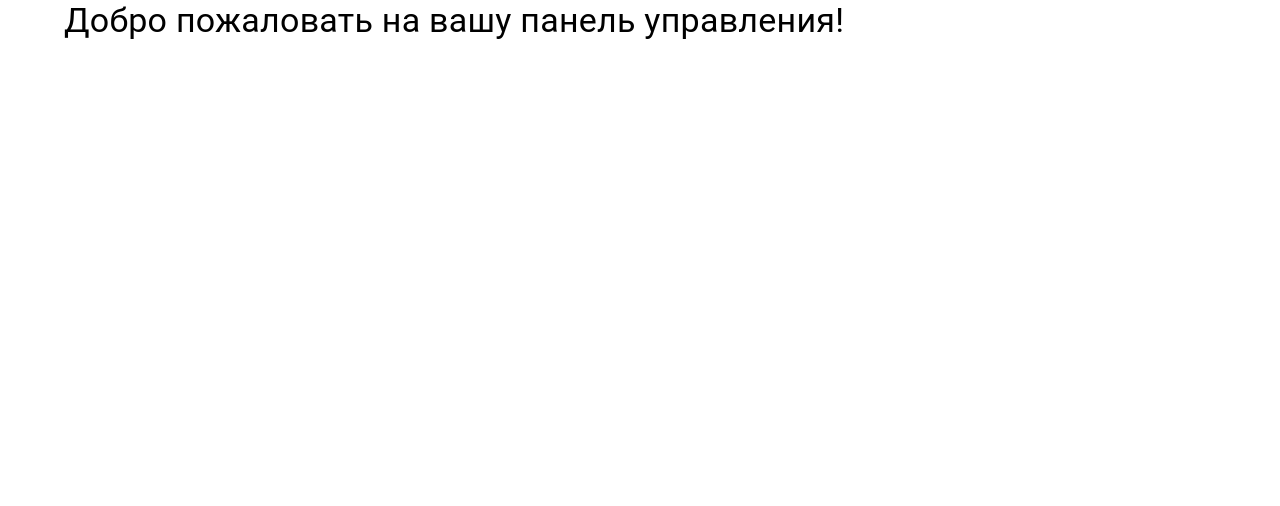
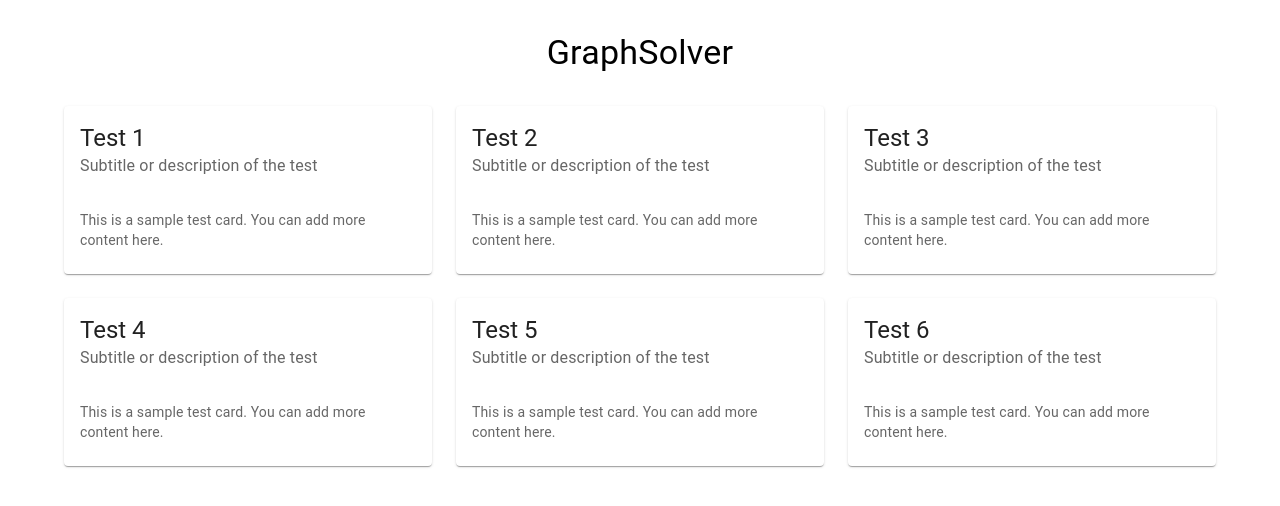
Before and after one commit to minLeya/graph-app, a React (Create React App) app: page /dashboard in a window 1280 px wide. Shown: the top 506 px of the page. Built offline with nearby package versions, Linux system fonts and the light colour scheme.

Commit message:
folder for pages and gris for page w tests

```diff
--- a/src/App.js
+++ b/src/App.js
@@ -1,94 +1,13 @@
-import React, { useState, useEffect } from 'react';
-import { createClient } from '@supabase/supabase-js';
-import { BrowserRouter as Router, Route, Routes, Navigate, useNavigate } from 'react-router-dom';
-import { Container, Card, CardContent, TextField, Button, Typography } from '@mui/material';
-import Dashboard from './Dashboard'; // Убедитесь, что путь к Dashboard.js правильный
-
-const supabase = createClient("https://zgwznptlltnofmscznav.supabase.co", "eyJhbGciOiJIUzI1NiIsInR5cCI6IkpXVCJ9.eyJpc3MiOiJzdXBhYmFzZSIsInJlZiI6Inpnd3pucHRsbHRub2Ztc2N6bmF2Iiwicm9sZSI6ImFub24iLCJpYXQiOjE3NDA4NjE1NjUsImV4cCI6MjA1NjQzNzU2NX0.YwIxpl321rvIDhGBqgX_WlEWW2rrvgLZPRQ-BZWzrFY");
-
-const AuthApp = () => {
-  const [email, setEmail] = useState('');
-  const [password, setPassword] = useState('');
-  const [message, setMessage] = useState('');
-  const navigate = useNavigate();
-
-  const handleSignUp = async () => {
-    const { data, error } = await supabase.auth.signUp({ email, password });
-    if (error) {
-      setMessage(error.message);
-    } else if (data.user) {
-      const { error: profileError } = await supabase.from('auth.users').insert({
-        user_id: data.user.id,
-        email,
-      });
-      setMessage(profileError ? profileError.message : 'Регистрация успешна! Проверьте почту.'); /* не выходит */
-    }
-  };
-
-  const handleSignIn = async () => {
-    const { data, error } = await supabase.auth.signInWithPassword({ email, password });
-
-    if (error) {
-      setMessage(error.message);
-    } else if (data.session) {
-      navigate('/dashboard'); // Перенаправление на страницу после входа
-    }
-  };
-
-  const handleSignOut = async () => {
-    const { error } = await supabase.auth.signOut();
-    if (error) {
-      setMessage(error.message);
-    } else {
-      setMessage('Вы вышли из системы.');
-      navigate('/'); // Перенаправление на главную страницу после выхода
-    }
-  };
-
-  return (
-    <Container maxWidth="sm" sx={{ mt: 5 }}>
-      <Card sx={{ p: 3 }}>
-        <CardContent>
-          <TextField
-            fullWidth
-            label="Email"
-            value={email}
-            onChange={(e) => setEmail(e.target.value)}
-            margin="normal"
-          />
-          <TextField
-            fullWidth
-            label="Password"
-            type="password"
-            value={password}
-            onChange={(e) => setPassword(e.target.value)}
-            margin="normal"
-          />
-          <Button variant="contained" color="primary" fullWidth sx={{ mt: 2 }} onClick={handleSignUp}>
-            Зарегистрироваться
-          </Button>
-          <Button variant="contained" color="secondary" fullWidth sx={{ mt: 2 }} onClick={handleSignIn}>
-            Войти
-          </Button>
-          <Button variant="outlined" color="error" fullWidth sx={{ mt: 2 }} onClick={handleSignOut}>
-            Выйти
-          </Button>
-          {message && (
-            <Typography color="error" sx={{ mt: 2 }}>
-              {message}
-            </Typography>
-          )}
-        </CardContent>
-      </Card>
-    </Container>
-  );
-};
+import React from 'react';
+import { BrowserRouter as Router, Route, Routes, Navigate } from 'react-router-dom';
+import SignUpIn from './pages/SignUpIn'; // Импортируем компонент из нового файла
+import Dashboard from './pages/Dashboard';
 
 const App = () => {
   return (
     <Router>
       <Routes>
-        <Route path="/" element={<AuthApp />} />
+        <Route path="/" element={<SignUpIn/>} />
         <Route path="/dashboard" element={<Dashboard />} />
         <Route path="*" element={<Navigate to="/" />} />
       </Routes>
--- a/src/Dashboard.js
+++ /dev/null
@@ -1,13 +0,0 @@
-import React from 'react';
-import { Container, Typography } from '@mui/material';
-
-const Dashboard = () => {
-  return (
-    <Container>
-      <Typography variant="h4">Добро пожаловать на вашу панель управления!</Typography>
-      {/* Добавьте здесь контент для вашей панели управления */}
-    </Container>
-  );
-};
-
-export default Dashboard;
--- /dev/null
+++ b/src/pages/Dashboard.js
@@ -0,0 +1,35 @@
+import React from 'react';
+import { Container, Typography, Grid, Card, CardContent, CardHeader } from '@mui/material';
+
+const Dashboard = () => {
+  return (
+    <Container>
+      {/* Шапка */}
+      <Typography variant="h4" gutterBottom align="center" sx={{ mt: 4, mb: 4 }}>
+        GraphSolver
+      </Typography>
+
+      {/* Карточки с тестами */}
+      <Grid container spacing={3}>
+        {Array.from({ length: 6 }, (_, index) => (
+          <Grid item xs={12} sm={6} md={4} key={index}>
+            <Card>
+              <CardHeader
+                title={`Test ${index + 1}`}
+                subheader="Subtitle or description of the test"
+              />
+              <CardContent>
+                {/* Содержимое карточки */}
+                <Typography variant="body2" color="textSecondary">
+                  This is a sample test card. You can add more content here.
+                </Typography>
+              </CardContent>
+            </Card>
+          </Grid>
+        ))}
+      </Grid>
+    </Container>
+  );
+};
+
+export default Dashboard;
--- /dev/null
+++ b/src/pages/SignUpIn.js
@@ -0,0 +1,68 @@
+import React, { useState } from 'react';
+import { useNavigate } from 'react-router-dom';
+import { Container, Card, CardContent, TextField, Button } from '@mui/material';
+import { createClient } from '@supabase/supabase-js';
+
+const supabase = createClient("https://zgwznptlltnofmscznav.supabase.co", "eyJhbGciOiJIUzI1NiIsInR5cCI6IkpXVCJ9.eyJpc3MiOiJzdXBhYmFzZSIsInJlZiI6Inpnd3pucHRsbHRub2Ztc2N6bmF2Iiwicm9sZSI6ImFub24iLCJpYXQiOjE3NDA4NjE1NjUsImV4cCI6MjA1NjQzNzU2NX0.YwIxpl321rvIDhGBqgX_WlEWW2rrvgLZPRQ-BZWzrFY");
+
+const SignUpIn = () => {
+  const [email, setEmail] = useState('');
+  const [password, setPassword] = useState('');
+  const [message, setMessage] = useState('');
+  const navigate = useNavigate();
+
+  const handleSignUp = async () => {
+    const { data, error } = await supabase.auth.signUp({ email, password });
+    if (error) {
+      setMessage(error.message);
+    } else if (data.user) {
+      const { error: profileError } = await supabase.from('auth.users').insert({
+        user_id: data.user.id,
+        email,
+      });
+      setMessage(profileError ? profileError.message : 'Регистрация успешна! Проверьте почту.');
+    }
+  };
+
+  const handleSignIn = async () => {
+    const { data, error } = await supabase.auth.signInWithPassword({ email, password });
+
+    if (error) {
+      setMessage(error.message);
+    } else if (data.session) {
+      navigate('/dashboard');
+    }
+  };
+
+  return (
+    <Container maxWidth="sm" sx={{ mt: 5 }}>
+      <Card sx={{ p: 3 }}>
+        <CardContent>
+          <TextField
+            fullWidth
+            label="Email"
+            value={email}
+            onChange={(e) => setEmail(e.target.value)}
+            margin="normal"
+          />
+          <TextField
+            fullWidth
+            label="Password"
+            type="password"
+            value={password}
+            onChange={(e) => setPassword(e.target.value)}
+            margin="normal"
+          />
+          <Button variant="contained" color="primary" fullWidth sx={{ mt: 2 }} onClick={handleSignUp}>
+            Зарегистрироваться
+          </Button>
+          <Button variant="contained" color="secondary" fullWidth sx={{ mt: 2 }} onClick={handleSignIn}>
+            Войти
+          </Button>
+        </CardContent>
+      </Card>
+    </Container>
+  );
+};
+
+export default SignUpIn;
```
